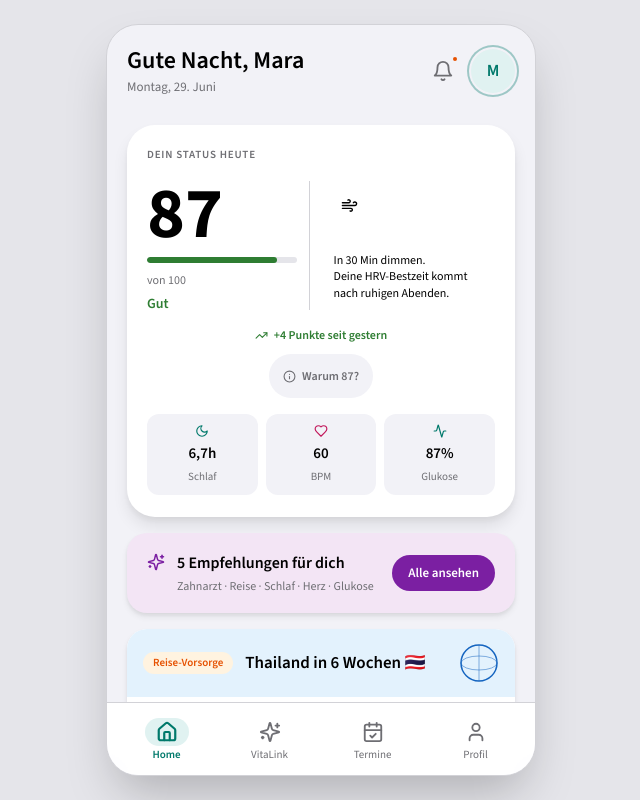
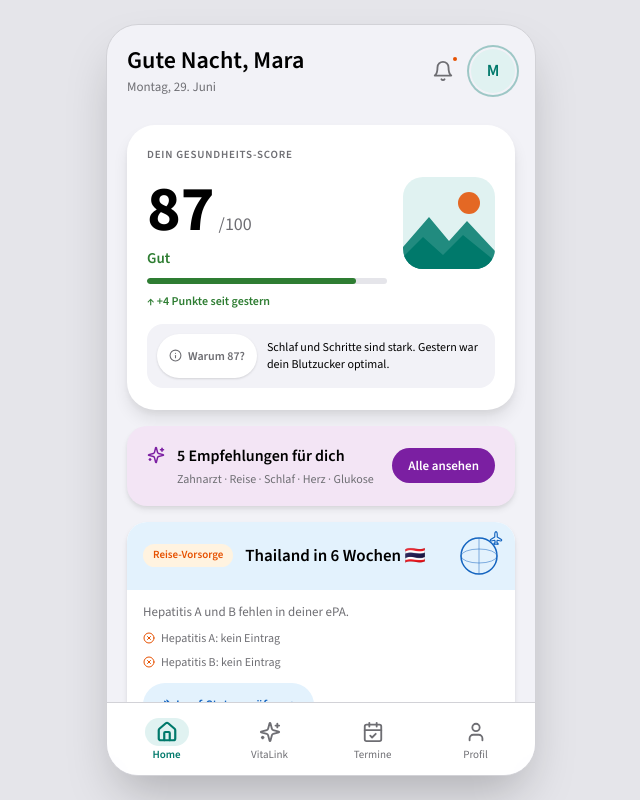
Before and after one commit to hussein-da/VitaLink, a Next.js app: page /dashboard in a window 1280 px wide. Shown: the whole page, without its empty margins (319-959 px from the left). Built offline with nearby package versions, Linux system fonts and the light colour scheme.

Commit message:
vitalink: UI-Revision 4 (Home wie Inspo: Score-Karte mit Szene-Illustration + Inline-Warum, Emoji-Metriken, Globus mit Flugzeug; Term-Popover -> immer Bottom-Sheet (nie abgeschnitten) + Verweis auf konkreten Glossar-Eintrag; Toggle 'Fachbegriffe ausschreiben' jetzt wirksam)

```diff
--- a/src/app/dashboard/page.tsx
+++ b/src/app/dashboard/page.tsx
@@ -1,16 +1,5 @@
 import Link from "next/link";
-import {
-  ChevronRight,
-  Sparkles,
-  Footprints,
-  Moon,
-  Heart,
-  Activity,
-  Syringe,
-  XCircle,
-  Smile,
-  ShieldCheck,
-} from "lucide-react";
+import { ChevronRight, Sparkles, Syringe, XCircle, Smile, ShieldCheck, Plane } from "lucide-react";
 import WellnessHero from "@/components/WellnessHero";
 import GeraeteSektion from "@/components/GeraeteSektion";
 import NotificationGlocke from "@/components/NotificationGlocke";
@@ -40,40 +29,36 @@ const SZENARIO_KURZ: Record<Szenario, string> = {
 
 const GRID = [
   {
-    icon: Footprints,
+    emoji: "👟",
     farbe: "text-cat-travel",
-    bg: "bg-cat-travel-light",
     wert: wearableSummary.schritte.toLocaleString("de-DE"),
     label: "Schritte",
     badge: "+18 %",
-    sub: "letzte Woche: 10.100",
+    sub: "Vorwoche: 10.100",
   },
   {
-    icon: Moon,
+    emoji: "🌙",
     farbe: "text-cat-lifestyle",
-    bg: "bg-cat-lifestyle-light",
     wert: `${wearableSummary.schlafStd.toLocaleString("de-DE", { minimumFractionDigits: 1, maximumFractionDigits: 1 })} h`,
     label: "Schlaf",
     badge: "89 % Ziel",
     sub: "Ziel: 7,5 h",
   },
   {
-    icon: Heart,
+    emoji: "❤️",
     farbe: "text-cat-cardio",
-    bg: "bg-cat-cardio-light",
     wert: String(wearableSummary.ruhepuls),
     label: "BPM",
     badge: "Normal",
-    sub: "letzte Woche: 62",
+    sub: "Vorwoche: 62",
   },
   {
-    icon: Activity,
+    emoji: "💧",
     farbe: "text-cat-lifestyle",
-    bg: "bg-cat-lifestyle-light",
     wert: String(glukoseSummary.nuechternSchnitt),
     label: "mg/dl",
     badge: "Optimal",
-    sub: "Vorwert: 95 mg/dl",
+    sub: "Vorwert: 95",
   },
 ] as const;
 
@@ -141,11 +126,14 @@ export default function HomePage() {
               <span className="flex-1 text-[17px] font-semibold text-ink">
                 Thailand in {reiseWochen} Wochen 🇹🇭
               </span>
-              <svg width={40} height={40} viewBox="0 0 40 40" fill="none" aria-hidden className="shrink-0">
-                <circle cx="20" cy="20" r="18" stroke="rgb(var(--c-cat-travel))" strokeWidth="1.5" />
-                <ellipse cx="20" cy="20" rx="18" ry="7" stroke="rgb(var(--c-cat-travel))" strokeWidth="1" opacity="0.5" />
-                <line x1="20" y1="2" x2="20" y2="38" stroke="rgb(var(--c-cat-travel))" strokeWidth="1" opacity="0.5" />
-              </svg>
+              <span className="relative shrink-0">
+                <svg width={40} height={40} viewBox="0 0 40 40" fill="none" aria-hidden>
+                  <circle cx="20" cy="20" r="18" stroke="rgb(var(--c-cat-travel))" strokeWidth="1.5" />
+                  <ellipse cx="20" cy="20" rx="18" ry="7" stroke="rgb(var(--c-cat-travel))" strokeWidth="1" opacity="0.5" />
+                  <line x1="20" y1="2" x2="20" y2="38" stroke="rgb(var(--c-cat-travel))" strokeWidth="1" opacity="0.5" />
+                </svg>
+                <Plane aria-hidden size={14} className="absolute -right-1 -top-1 -rotate-45 text-cat-travel" />
+              </span>
             </div>
             <div className="px-4 pb-3.5 pt-3">
               <p className="mb-2 text-[13px] text-muted">Hepatitis A und B fehlen in deiner ePA.</p>
@@ -209,15 +197,15 @@ export default function HomePage() {
           </Link>
         </div>
         <div className="grid grid-cols-4 overflow-hidden rounded-2xl bg-surface shadow-card">
-          {GRID.map(({ icon: Icon, farbe, bg, wert, label, badge, sub }, i) => (
+          {GRID.map(({ emoji, farbe, wert, label, badge, sub }, i) => (
             <div
               key={label}
-              className={`flex flex-col items-center gap-1.5 px-1 py-3.5 text-center ${
+              className={`flex flex-col items-center gap-1 px-1 py-3.5 text-center ${
                 i < GRID.length - 1 ? "border-r border-border" : ""
               }`}
             >
-              <span className={`flex h-8 w-8 items-center justify-center rounded-[10px] ${bg}`}>
-                <Icon aria-hidden size={16} className={farbe} />
+              <span className="text-[22px] leading-none" aria-hidden>
+                {emoji}
               </span>
               <span className={`text-[18px] font-bold leading-none ${farbe}`}>{wert}</span>
               <span className="text-[11px] text-muted">{label}</span>
--- a/src/app/glossar/page.tsx
+++ b/src/app/glossar/page.tsx
@@ -1,6 +1,7 @@
 "use client";
 
-import { useMemo, useState } from "react";
+import { Suspense, useEffect, useMemo, useState } from "react";
+import { useSearchParams } from "next/navigation";
 import { Search, Plus, Trash2, BookText } from "lucide-react";
 import AppHeader from "@/components/AppHeader";
 import AddAbkuerzungSheet from "@/components/AddAbkuerzungSheet";
@@ -41,11 +42,20 @@ const KAT_FARBE: Record<AbkuerzungKategorie, string> = {
   nutzerdefiniert: "text-cat-travel",
 };
 
-export default function GlossarPage() {
+function GlossarContent() {
   const { eintraege, entfernen } = useNutzerAbkuerzungen();
+  const zielTerm = useSearchParams().get("term");
   const [suche, setSuche] = useState("");
   const [kat, setKat] = useState<FilterKat>("alle");
   const [addOffen, setAddOffen] = useState(false);
+
+  // Aus einem Erklärtext verlinkt (?term=…): direkt zum Begriff filtern.
+  useEffect(() => {
+    if (zielTerm) {
+      setKat("alle");
+      setSuche(zielTerm);
+    }
+  }, [zielTerm]);
 
   const alle = useMemo(
     () => [
@@ -196,3 +206,11 @@ export default function GlossarPage() {
     </div>
   );
 }
+
+export default function GlossarPage() {
+  return (
+    <Suspense fallback={<div className="px-4 py-5 text-[15px] text-muted">Lädt …</div>}>
+      <GlossarContent />
+    </Suspense>
+  );
+}
--- a/src/components/WellnessHero.tsx
+++ b/src/components/WellnessHero.tsx
@@ -1,23 +1,10 @@
 "use client";
 
 import { useState } from "react";
-import { Moon, Heart, Activity, TrendingUp, Info } from "lucide-react";
+import { Info } from "lucide-react";
 import { wellnessScore } from "@/lib/wellnessScore";
-import { wearableSummary } from "@/data/wearable";
-import InsightMoment from "@/components/InsightMoment";
 
-const schlafText = wearableSummary.schlafStd.toLocaleString("de-DE", {
-  minimumFractionDigits: 1,
-  maximumFractionDigits: 1,
-});
-
-const MINI = [
-  { icon: Moon, color: "text-cat-lifestyle", value: `${schlafText}h`, label: "Schlaf" },
-  { icon: Heart, color: "text-cat-cardio", value: String(wearableSummary.ruhepuls), label: "BPM" },
-  { icon: Activity, color: "text-cat-lifestyle", value: "87%", label: "Glukose" },
-] as const;
-
-// Score-Faktoren (synthetisch) für die "Warum 87?"-Aufschlüsselung (Block 2).
+// Score-Faktoren (synthetisch) für die "Warum 87?"-Aufschlüsselung.
 const FAKTOREN: { name: string; punkte: number; max: number }[] = [
   { name: "Aktivität (12.584 Schritte)", punkte: 20, max: 20 },
   { name: "Herzgesundheit (60 BPM stabil)", punkte: 20, max: 20 },
@@ -26,6 +13,31 @@ const FAKTOREN: { name: string; punkte: number; max: number }[] = [
   { name: "Laborwerte (weitgehend gut)", punkte: 14, max: 20 },
 ];
 
+/** Dekorative Wellness-Szene (inline SVG, dark-mode-fest, keine externen Assets). */
+function ScoreSzene() {
+  return (
+    <svg
+      width={92}
+      height={92}
+      viewBox="0 0 92 92"
+      aria-hidden
+      className="shrink-0"
+    >
+      <defs>
+        <clipPath id="szene-clip">
+          <rect x="0" y="0" width="92" height="92" rx="20" />
+        </clipPath>
+      </defs>
+      <g clipPath="url(#szene-clip)">
+        <rect width="92" height="92" fill="rgb(var(--c-cat-lifestyle-light))" />
+        <circle cx="66" cy="26" r="11" fill="rgb(var(--c-status-warn) / 0.85)" />
+        <path d="M0 70 L26 40 L46 64 L64 44 L92 74 L92 92 L0 92 Z" fill="rgb(var(--c-cat-lifestyle) / 0.85)" />
+        <path d="M0 80 L20 60 L40 78 L60 58 L92 84 L92 92 L0 92 Z" fill="rgb(var(--c-cat-lifestyle))" />
+      </g>
+    </svg>
+  );
+}
+
 export default function WellnessHero() {
   const { gesamt, label, farbe } = wellnessScore;
   const statusColor = `rgb(var(${farbe}))`;
@@ -33,65 +45,43 @@ export default function WellnessHero() {
 
   return (
     <section
-      aria-label="Dein Status heute"
+      aria-label="Dein Gesundheits-Score"
       className="rounded-[28px] bg-surface px-5 py-[22px] shadow-lg"
     >
       <p className="mb-[14px] text-[11px] font-semibold uppercase tracking-[0.07em] text-muted">
-        Dein Status heute
+        Dein Gesundheits-Score
       </p>
 
-      <div className="flex items-stretch gap-3">
-        <div className="flex flex-1 flex-col">
-          <p className="font-display text-[72px] font-bold leading-none text-ink">{gesamt}</p>
-
-          <div className="mt-2 h-1.5 w-full overflow-hidden rounded-full bg-surface-3">
-            <div
-              className="h-full rounded-full"
-              style={{ width: `${gesamt}%`, backgroundColor: statusColor }}
-            />
-          </div>
-
-          <p className="mt-2 text-[12px] text-muted">von 100</p>
-          <p className="mt-1 text-[14px] font-semibold" style={{ color: statusColor }}>
+      <div className="flex items-start justify-between gap-4">
+        <div className="min-w-0 flex-1">
+          <p className="font-display text-[64px] font-bold leading-none text-ink">
+            {gesamt}
+            <span className="ml-1 align-baseline text-[18px] font-normal text-muted">/100</span>
+          </p>
+          <p className="mt-1.5 text-[15px] font-semibold" style={{ color: statusColor }}>
             {label}
           </p>
+          <div className="mt-2 h-1.5 w-full overflow-hidden rounded-full bg-surface-3">
+            <div className="h-full rounded-full" style={{ width: `${gesamt}%`, backgroundColor: statusColor }} />
+          </div>
+          <p className="mt-2 text-[12px] font-semibold text-status-ok">↑ +4 Punkte seit gestern</p>
         </div>
-
-        <div aria-hidden className="my-1 w-px bg-border" />
-
-        <InsightMoment />
+        <ScoreSzene />
       </div>
 
-      {/* Block 2A — Trend-Indikator */}
-      <div className="mt-3 flex items-center justify-center gap-1.5">
-        <TrendingUp aria-hidden size={13} className="text-status-ok" />
-        <span className="text-[12px] font-semibold text-status-ok">+4 Punkte seit gestern</span>
-      </div>
-
-      {/* Block 2B — "Warum 87?" */}
-      <div className="mt-2.5 flex justify-center">
+      {/* „Warum 87?" — Chip + kurze Inline-Erklärung */}
+      <div className="mt-3.5 flex items-center gap-2.5 rounded-2xl bg-surface-2 p-2.5">
         <button
           type="button"
           onClick={() => setWarumOffen(true)}
-          className="tap inline-flex items-center gap-1.5 rounded-full bg-surface-2 px-3.5 py-1.5"
+          className="tap inline-flex shrink-0 items-center gap-1.5 rounded-full bg-surface px-3 py-1.5 shadow-sm"
         >
           <Info aria-hidden size={13} className="text-muted" />
           <span className="text-[12px] font-semibold text-muted">Warum {gesamt}?</span>
         </button>
-      </div>
-
-      {/* Drei Mini-Indikatoren */}
-      <div className="mt-4 grid grid-cols-3 gap-2">
-        {MINI.map(({ icon: Icon, color, value, label: l }) => (
-          <div
-            key={l}
-            className="flex flex-col items-center gap-1 rounded-xl bg-surface-2 px-2 py-2.5"
-          >
-            <Icon aria-hidden size={14} className={color} />
-            <span className="text-[15px] font-semibold text-ink">{value}</span>
-            <span className="text-[11px] text-muted">{l}</span>
-          </div>
-        ))}
+        <p className="text-[12px] leading-snug text-ink">
+          Schlaf und Schritte sind stark. Gestern war dein Blutzucker optimal.
+        </p>
       </div>
 
       {/* Score-Aufschlüsselung (Bottom-Sheet) */}
@@ -112,14 +102,9 @@ export default function WellnessHero() {
                 <div key={f.name} className="flex items-center gap-3">
                   <span className="w-[150px] shrink-0 text-[13px] text-ink">{f.name}</span>
                   <span className="h-1.5 flex-1 overflow-hidden rounded-full bg-surface-3">
-                    <span
-                      className="block h-full rounded-full bg-cat-lifestyle"
-                      style={{ width: `${(f.punkte / f.max) * 100}%` }}
-                    />
+                    <span className="block h-full rounded-full bg-cat-lifestyle" style={{ width: `${(f.punkte / f.max) * 100}%` }} />
                   </span>
-                  <span className="w-10 shrink-0 text-right text-[13px] font-semibold text-muted">
-                    +{f.punkte}
-                  </span>
+                  <span className="w-10 shrink-0 text-right text-[13px] font-semibold text-muted">+{f.punkte}</span>
                 </div>
               ))}
             </div>
```
Also changed, not shown: src/components/GlossarTerm.tsx (+13 -38 lines).
